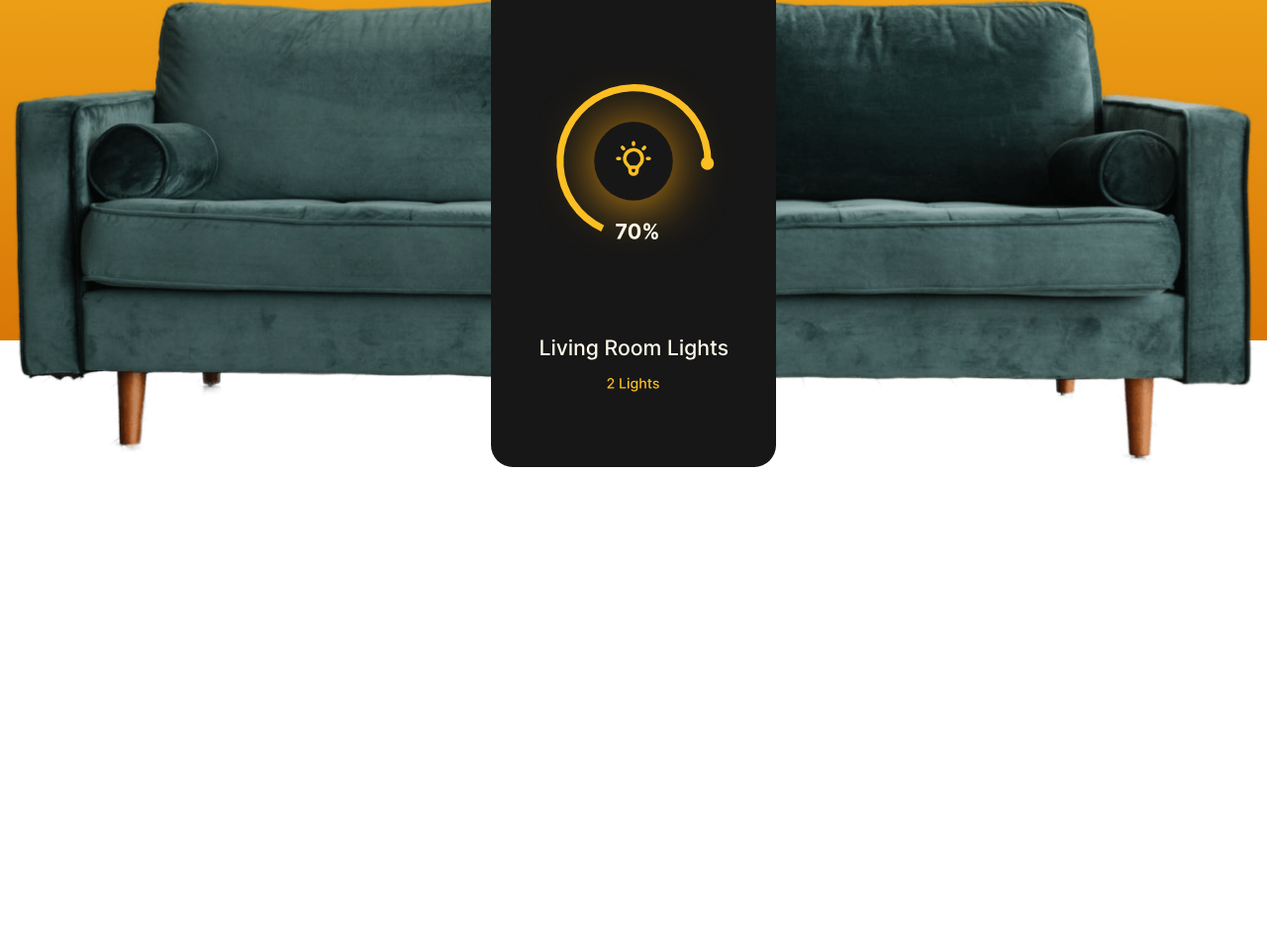
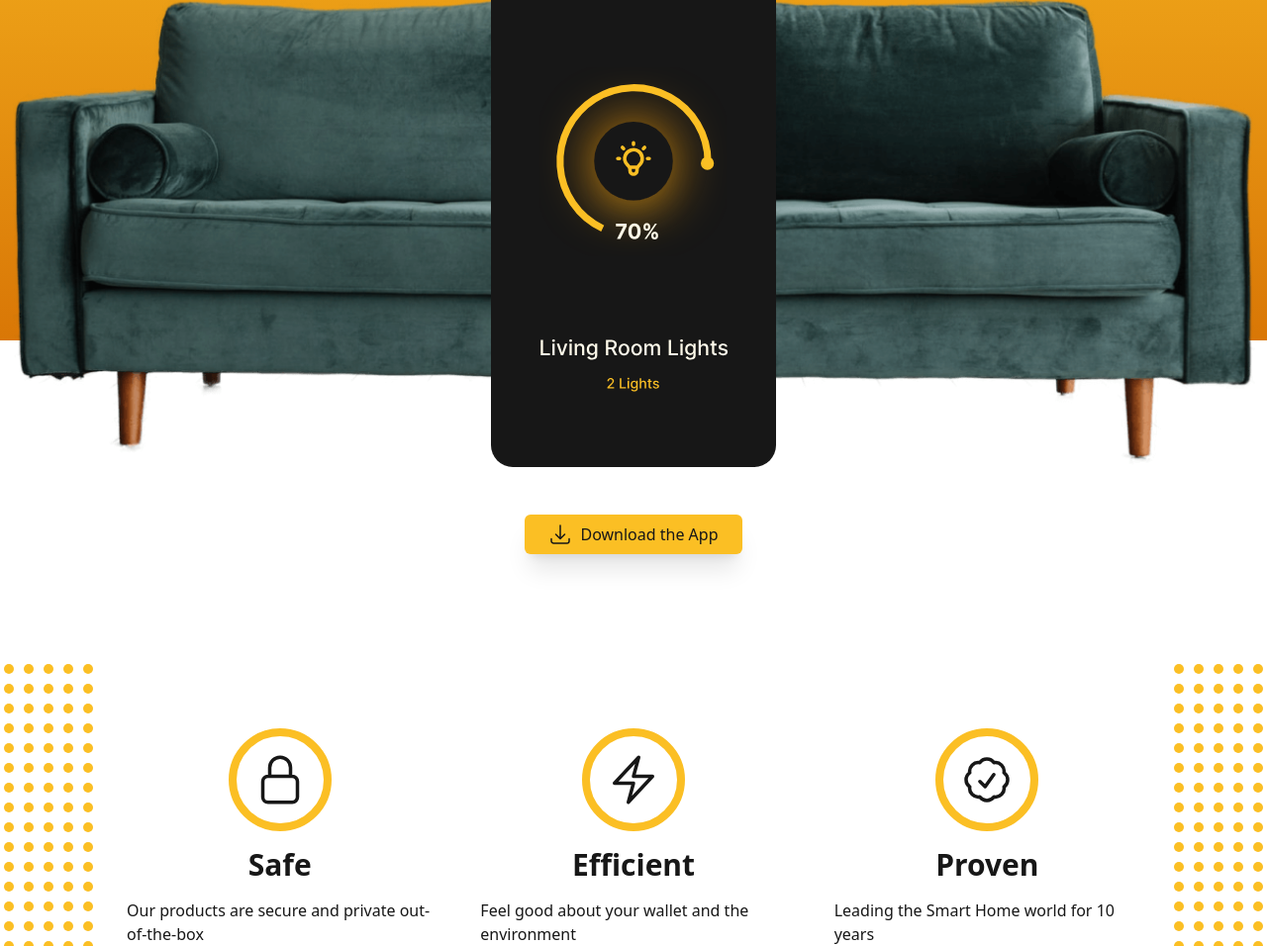
Before and after one commit to leogsouza/homesmart-landing-page, a website built with Vite: page index.html in a window 1280 px wide. Shown: the part 412-1368 px from the top of the page at 99% size. Before the commit the page ends 884 px from the top, so only its background shows below. Built offline with nearby package versions, Linux system fonts and the light colour scheme.

Commit message:
Added card section

```diff
--- a/index.html
+++ b/index.html
@@ -24,11 +24,11 @@
           </svg>
 
         </button>
-        <div role="menubar" class="absolute left-0 right-0 flex-col items-center hidden gap-4 p-6 text-lg text-center shadow-xl top-16 bg-amber-400 lg:flex lg:flex-row lg:static lg:shadow-none lg:justify-between lg:w-full">
+        <div role="menubar" class="absolute left-0 right-0 flex-col items-center hidden gap-4 p-6 text-lg text-center shadow-xl top-16 bg-amber-400 lg:flex lg:flex-row lg:static lg:shadow-none lg:justify-between lg:w-full z-40">
           <a href="/" role="menuitem" class="px-6 py-1 transition-colors rounded-sm dark:text-neutral-900 focus:outline-none focus-visible:ring-4 ring-neutral-900 ring-offset-4 ring-offset-amber-400 text-neutral-900 hover:text-neutral-600">Home</a>
           <a href="/" role="menuitem" class="px-6 py-1 transition-colors rounded-sm lg:mr-auto dark:text-neutral-900 focus:outline-none focus-visible:ring-4 ring-neutral-900 ring-offset-4 ring-offset-amber-400 text-neutral-900 hover:text-neutral-600">Contact</a>
           <a href="/" role="menuitem" class="px-6 py-1 transition-colors rounded-sm dark:text-neutral-900 focus:outline-none focus-visible:ring-4 ring-neutral-900 ring-offset-4 ring-offset-amber-400 text-neutral-900 hover:text-neutral-600">Login</a>
-          <a href="/" role="menuitem" class="px-6 py-2 text-white transition-shadow bg-teal-900 rounded-md shadow-xl hover:shadow-none dark:text-neutral-900 focus:outline-none focus-visible:ring-4 ring-neutral-900 ring-offset-4 ring-offset-amber-400 ">Sign Up</a>
+          <a href="/" role="menuitem" class="px-6 py-2 text-white transition-shadow bg-teal-900 rounded-md shadow-xl hover:shadow-none dark:text-neutral-900 focus:outline-none focus-visible:ring-4 ring-neutral-900 ring-offset-4 ring-offset-amber-400">Sign Up</a>
 
         </div>
       </div>
@@ -44,6 +44,53 @@
         <img src="/assets/app.svg" alt="app" class="row-start-1 row-end-2 col-start-1 col-end-2 mx-auto w-40 sm:w-52 md:w-64 lg:w-72">
       </div>
     </header>
+
+    <main class="grid gap-12 sm:gap-16 md:gap-24 lg:gap-32 px-8 overflow-hidden">
+      <a href="#" class="px-6 py-2 mx-auto my-12 flex gap-2 transition-shadow bg-amber-400 rounded-md shadow-xl hover:shadow-none dark:text-neutral-900 focus:outline-none focus-visible:ring-4 ring-neutral-900 ring-offset-4 ring-offset-white dark:ring-amber-400 dark:ring-offset-neutral-800">
+        <svg xmlns="http://www.w3.org/2000/svg" fill="none" viewBox="0 0 24 24" stroke-width="1.5" stroke="currentColor" class="w-6 h-6">
+          <path stroke-linecap="round" stroke-linejoin="round" d="M3 16.5v2.25A2.25 2.25 0 0 0 5.25 21h13.5A2.25 2.25 0 0 0 21 18.75V16.5M16.5 12 12 16.5m0 0L7.5 12m4.5 4.5V3" />
+        </svg>
+        <span>Download the App</span>
+      </a>
+      <section class="relative" aria-labelledby="qualities">
+        <img src="/assets/dots.svg" alt="dots" aria-hidden="true"
+          class="hidden lg:block absolute top-1/2 -translate-y-1/2 -left-24 xl:-left-7">
+          <img src="/assets/dots.svg" alt="dots" aria-hidden="true"
+          class="hidden lg:block absolute top-1/2 -translate-y-1/2 -right-24 xl:-right-7">
+        <h2 id="qualities" class="sr-only">Our Qualities</h2>
+        <div class="container mx-auto max-w-5xl flex gap-12 flex-wrap items-start justify-center md:justify-between">
+          <div class="grid gap-4 justify-items-center md:flex-1">
+            <div class="rounded-full border-8 border-amber-400 p-4">
+              <svg xmlns="http://www.w3.org/2000/svg" fill="none" viewBox="0 0 24 24" stroke-width="1.5" stroke="currentColor" class="w-14 h-14">
+                <path stroke-linecap="round" stroke-linejoin="round" d="M16.5 10.5V6.75a4.5 4.5 0 1 0-9 0v3.75m-.75 11.25h10.5a2.25 2.25 0 0 0 2.25-2.25v-6.75a2.25 2.25 0 0 0-2.25-2.25H6.75a2.25 2.25 0 0 0-2.25 2.25v6.75a2.25 2.25 0 0 0 2.25 2.25Z" />
+              </svg>
+            </div>
+            <h3 class="text-3xl font-bold">Safe</h3>
+            <p>Our products are secure and private out-of-the-box</p>
+          </div>
+          <div class="grid gap-4 justify-items-center md:flex-1">
+            <div class="rounded-full border-8 border-amber-400 p-4">
+              <svg xmlns="http://www.w3.org/2000/svg" fill="none" viewBox="0 0 24 24" stroke-width="1.5" stroke="currentColor" class="w-14 h-14">
+                <path stroke-linecap="round" stroke-linejoin="round" d="m3.75 13.5 10.5-11.25L12 10.5h8.25L9.75 21.75 12 13.5H3.75Z" />
+              </svg>
+
+            </div>
+            <h3 class="text-3xl font-bold">Efficient</h3>
+            <p>Feel good about your wallet and the environment</p>
+          </div>
+          <div class="grid gap-4 justify-items-center md:flex-1">
+            <div class="rounded-full border-8 border-amber-400 p-4">
+              <svg xmlns="http://www.w3.org/2000/svg" fill="none" viewBox="0 0 24 24" stroke-width="1.5" stroke="currentColor" class="w-14 h-14">
+                <path stroke-linecap="round" stroke-linejoin="round" d="M9 12.75 11.25 15 15 9.75M21 12c0 1.268-.63 2.39-1.593 3.068a3.745 3.745 0 0 1-1.043 3.296 3.745 3.745 0 0 1-3.296 1.043A3.745 3.745 0 0 1 12 21c-1.268 0-2.39-.63-3.068-1.593a3.746 3.746 0 0 1-3.296-1.043 3.745 3.745 0 0 1-1.043-3.296A3.745 3.745 0 0 1 3 12c0-1.268.63-2.39 1.593-3.068a3.745 3.745 0 0 1 1.043-3.296 3.746 3.746 0 0 1 3.296-1.043A3.746 3.746 0 0 1 12 3c1.268 0 2.39.63 3.068 1.593a3.746 3.746 0 0 1 3.296 1.043 3.746 3.746 0 0 1 1.043 3.296A3.745 3.745 0 0 1 21 12Z" />
+              </svg>
+
+            </div>
+            <h3 class="text-3xl font-bold">Proven</h3>
+            <p>Leading the Smart Home world for 10 years</p>
+          </div>
+        </div>
+      </section>
+    </main>
     <script type="module" src="/main.js"></script>
   </body>
 </html>
```
